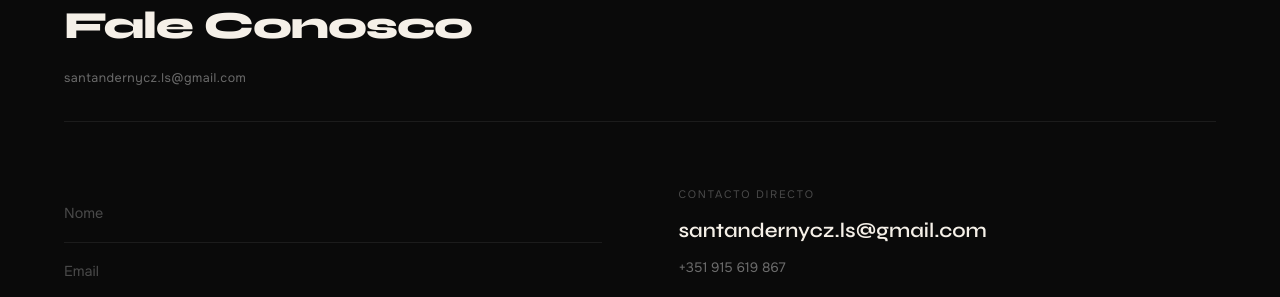
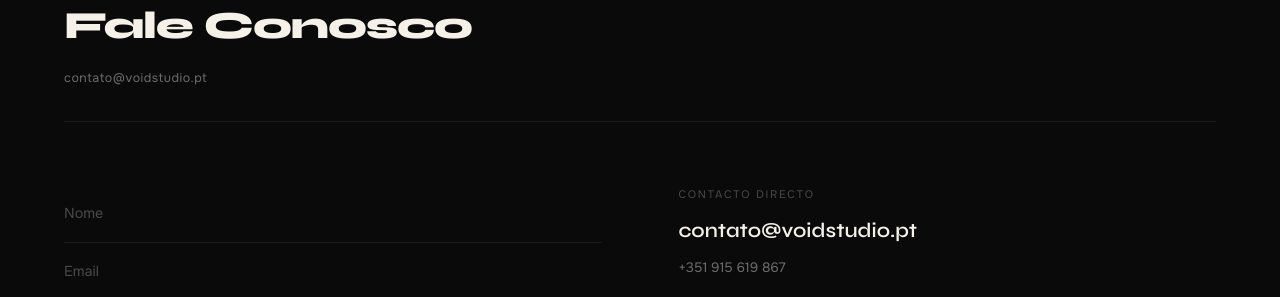
Before and after one commit to SantanderNycz/Void-Studio, a React (Vite) app: page / in a window 1280 px wide. Shown: the part 5938-6235 px from the top of the page. Built offline with nearby package versions, Linux system fonts and the light colour scheme.

Commit message:
email update

```diff
--- a/index.html
+++ b/index.html
@@ -57,7 +57,7 @@
     },
     "contactPoint": {
       "@type": "ContactPoint",
-      "email": "santandernycz.ls@gmail.com",
+      "email": "contato@voidstudio.pt",
       "contactType": "customer service",
       "availableLanguage": ["Portuguese", "English"]
     },
--- a/src/components/Footer.tsx
+++ b/src/components/Footer.tsx
@@ -9,7 +9,7 @@ import { useLanguage } from '../LanguageContext'
 // 1. Create a free account at https://www.emailjs.com
 // 2. Add a Gmail service → copy the Service ID below
 // 3. Create an email template with variables {{from_name}}, {{from_email}}, {{message}}
-//    and set "To Email" to santandernycz.ls@gmail.com → copy the Template ID below
+//    and set "To Email" to contato@voidstudio.pt → copy the Template ID below
 // 4. Go to Account → API Keys → copy your Public Key below
 const EMAILJS_SERVICE_ID  = 'service_2gf65lu'
 const EMAILJS_TEMPLATE_ID = 'template_i5f1rdw'
--- a/src/content.ts
+++ b/src/content.ts
@@ -9,7 +9,7 @@ export const studio = {
   name: "VOID",
   tagline: "Fill the void.",
   location: "Porto, Portugal",
-  email: "santandernycz.ls@gmail.com",
+  email: "contato@voidstudio.pt",
   phone: "+351 915 619 867",
   social: {
     instagram: "https://instagram.com/v0id_studi0",
```
